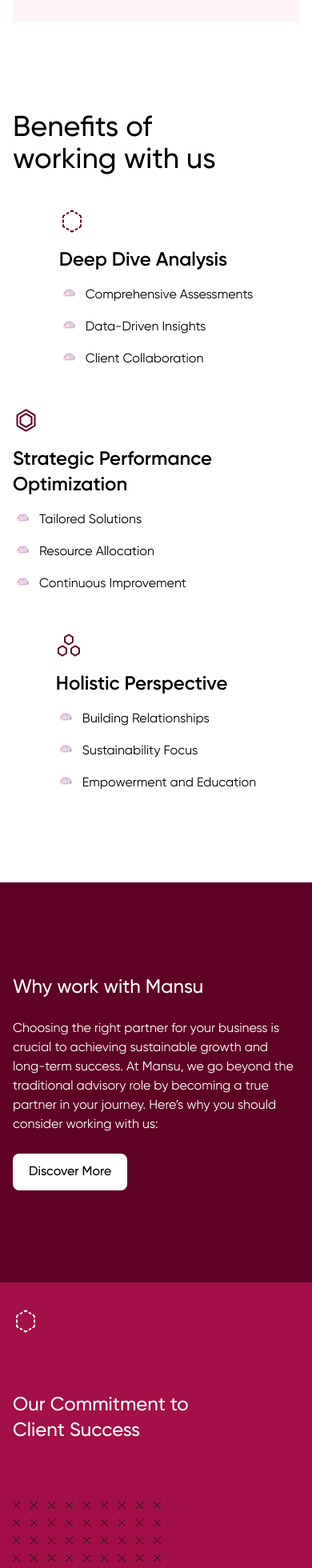
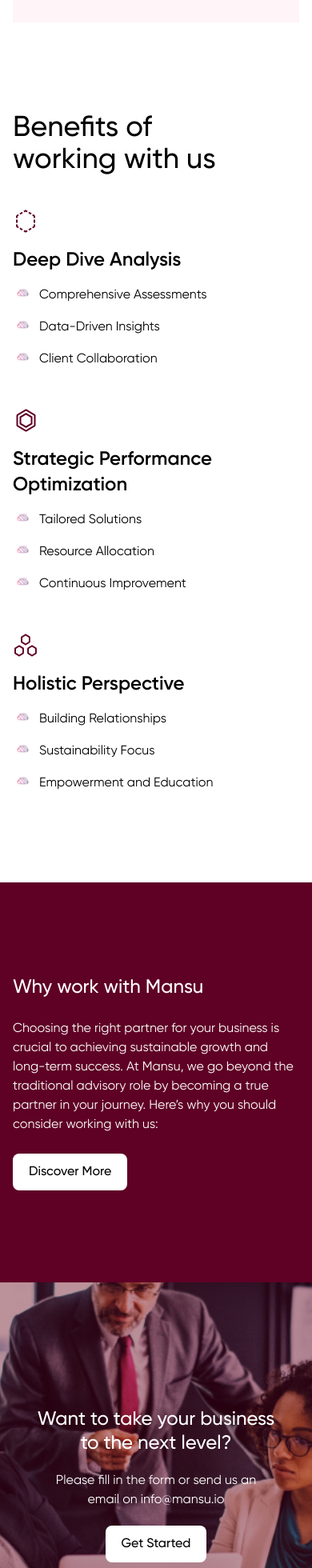
Before and after one commit to osazeejedi/mansu-, a Next.js app: page / in a window 390 px wide. Shown: the part 3247-5207 px from the top of the page at 80% size. Built offline with nearby package versions, Linux system fonts and the light colour scheme.

Commit message:
hide discover items on mobile

```diff
--- a/app/(home)/components/Benefits.tsx
+++ b/app/(home)/components/Benefits.tsx
@@ -53,7 +53,7 @@
         </h3>
       </Reveal>
 
-      <div className="grid grid-col-1 md:grid-cols-3 mt-10 gap-8 space-y-4 place-content-center place-items-center justify-around md:divide-x ">
+      <div className="grid grid-col-1 md:grid-cols-3 mt-10 gap-8 space-y-4 md:place-items-center md:divide-x ">
         {benefitsItems.map(({ id, Icon, title, items, description }) => (
           <Reveal key={id} className="!first:pl-0 pl-0 md:!pl-8">
             <Icon />
--- a/app/(home)/components/Discover.tsx
+++ b/app/(home)/components/Discover.tsx
@@ -26,21 +26,21 @@
           </Button>
         </div>
       </div>
-      <div className="h-[500px]  bg-pink-dark flex flex-col justify-between px-4 py-8 overflow-hidden">
+      <div className="h-[500px] hidden  md:flex flex-col justify-between bg-pink-dark px-4 py-8 overflow-hidden">
         <AssemblyIcon fill="#fff" />
         <Reveal className="text-2xl  w-4/5 font-medium">
           Our Commitment to Client Success
         </Reveal>
         <MultipleXIcons />
       </div>
-      <div className="h-[500px] bg-pink-light flex flex-col justify-between px-4 py-8 overflow-hidden">
+      <div className="h-[500px] bg-pink-light hidden md:flex flex-col justify-between px-4 py-8 overflow-hidden">
         <AssemblyIcon fill="#fff" />
         <Reveal className="text-2xl w-2/3 font-medium">
           Deep Industry Experience
         </Reveal>
         <MultipleXIcons />
       </div>
-      <div className="h-[500px] bg-pink flex flex-col justify-between px-4 py-8 overflow-hidden">
+      <div className="h-[500px] bg-pink hidden md:flex flex-col justify-between px-4 py-8 overflow-hidden">
         <AssemblyIcon fill="#fff" />
         <Reveal className="text-2xl  w-2/3 font-medium">
           Results-Oriented Approach
```
